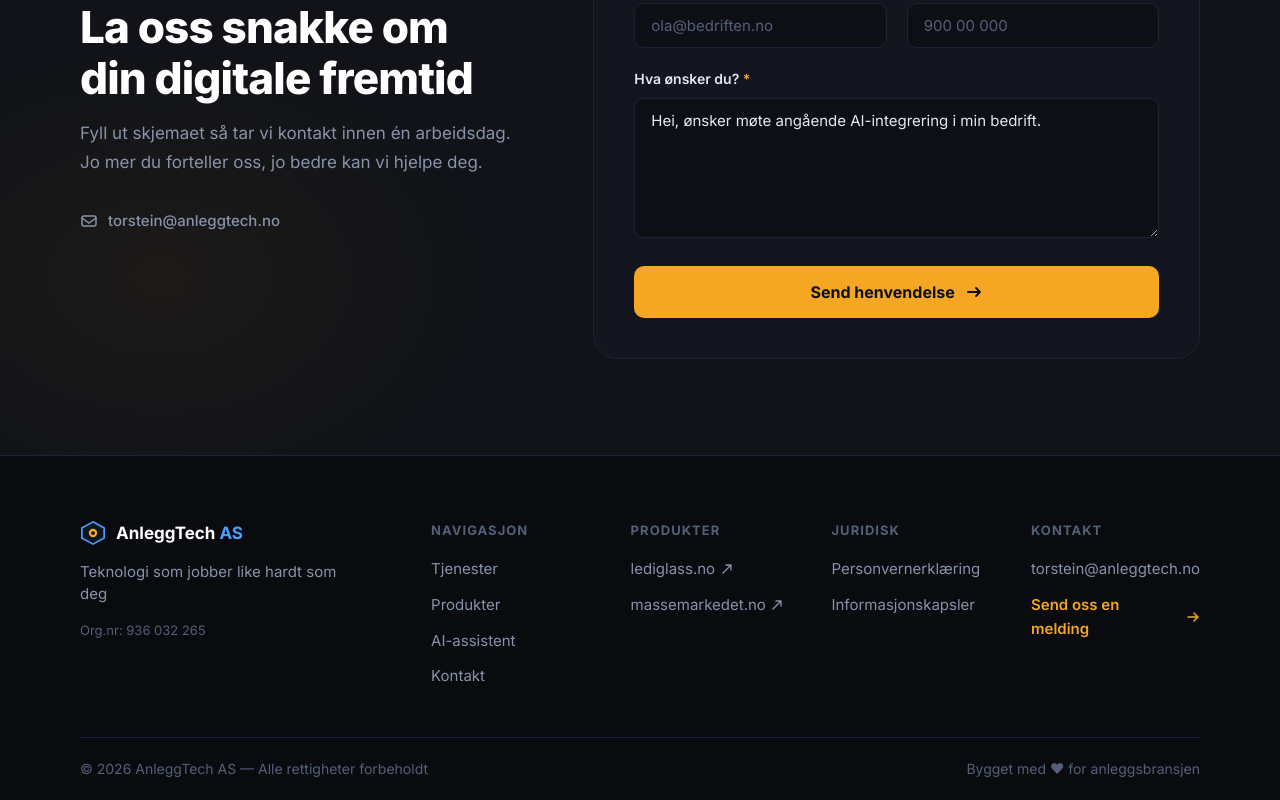
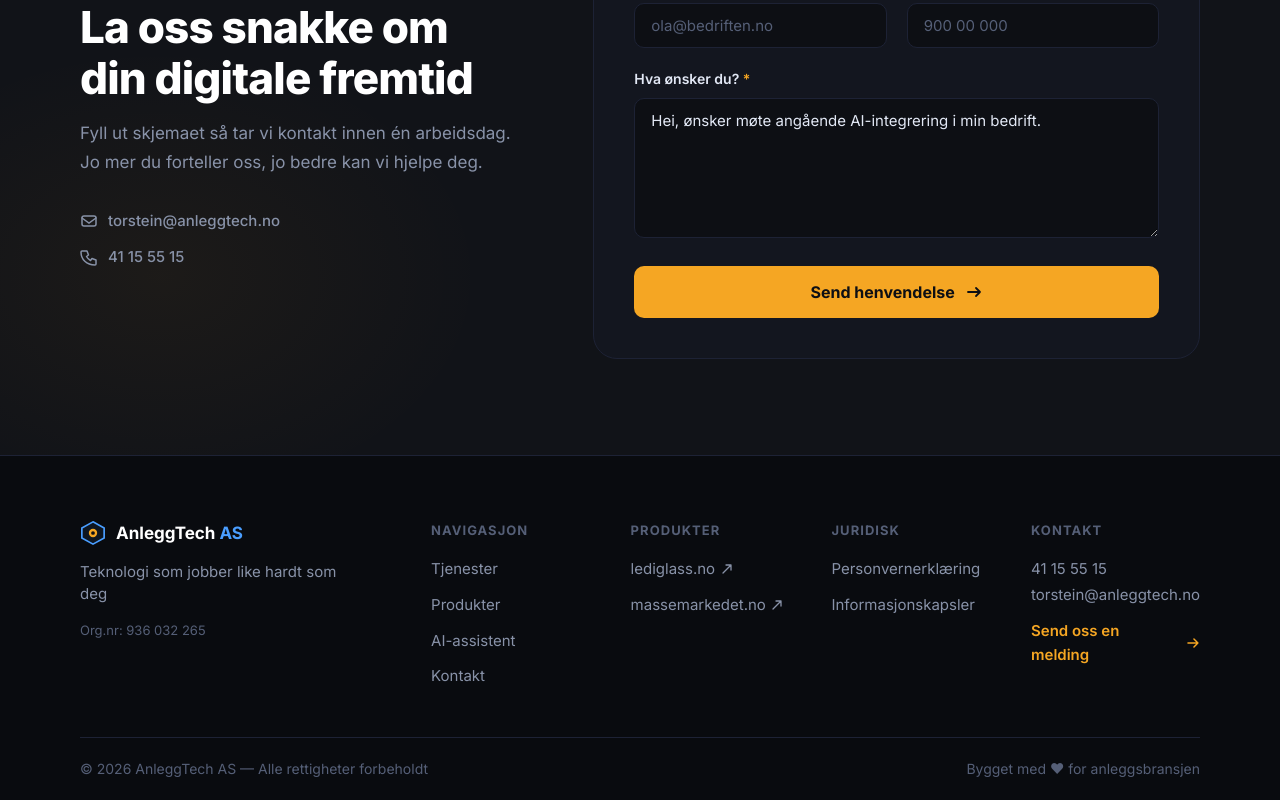
Before and after one commit to tossi15-a11y/anleggtech-web, a React (Vite) app: page / in a window 1280 px wide. Shown: the part 4528-5328 px from the top of the page. Built offline with nearby package versions, Linux system fonts and the light colour scheme.

Commit message:
feat: legg til telefonnummer 41155515 i kontakt og footer

```diff
--- a/src/components/Contact.tsx
+++ b/src/components/Contact.tsx
@@ -137,6 +137,12 @@ export default function Contact() {
                 <path d="M2 6l7 5 7-5" stroke="currentColor" strokeWidth="1.5" strokeLinecap="round"/>
               </svg>
               torstein@anleggtech.no
+            </a>
+            <a href="tel:+4741155515" className={styles.contactLink}>
+              <svg width="18" height="18" viewBox="0 0 18 18" fill="none" aria-hidden="true">
+                <path d="M3 3h4l1.5 4-2 1.5a10 10 0 004 4L12 10.5l4 1.5v4a1 1 0 01-1 1C6.5 17 1 11.5 1 4a1 1 0 011-1z" stroke="currentColor" strokeWidth="1.5" strokeLinecap="round" strokeLinejoin="round"/>
+              </svg>
+              41 15 55 15
             </a>
           </div>
         </div>
--- a/src/components/Footer.tsx
+++ b/src/components/Footer.tsx
@@ -108,6 +108,9 @@ export default function Footer() {
             <h4 className={styles.groupTitle}>Kontakt</h4>
             <ul className={styles.linkList}>
               <li>
+                <a href="tel:+4741155515" className={styles.link}>
+                  41 15 55 15
+                </a>
                 <a href="mailto:torstein@anleggtech.no" className={styles.link}>
                   torstein@anleggtech.no
                 </a>
```
